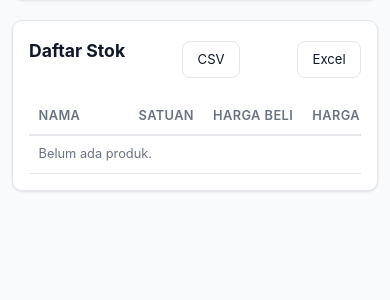
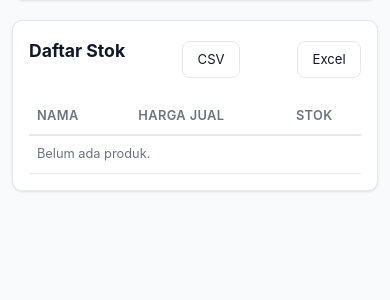
Before and after one commit to rizalnurdin093-sketch/warung-sembako, a Flask app: template templates/produk.html in a window 390 px wide. Shown: the part 314-614 px from the top of the page. Run offline with Flask 2, Linux system fonts and the light colour scheme; the template is opened without the code that fills it, so the values that code supplies are empty.

Commit message:
Fix: tabel stok mobile — sembunyikan kolom SATUAN & HARGA BELI agar NAMA tidak terpotong
- stok-table class khusus produk
- di mobile kolom 2&3 hidden, NAMA normal wrap

```diff
--- a/static/style.css
+++ b/static/style.css
@@ -114,8 +114,13 @@ body { font-family: -apple-system, BlinkMacSystemFont, 'Segoe UI', Roboto, 'Helv
   .container { padding: 1rem .75rem; }
   .panel { padding: 1rem; border-radius: 10px; }
   .produk-grid { grid-template-columns: repeat(auto-fill, minmax(84px, 1fr)); }
-  .table th, .table td { padding: .5rem .6rem; font-size: .8rem; }
-  .table th.num, .table td.num { min-width: 90px; }
+  .table th, .table td { padding: .5rem .5rem; font-size: .8rem; }
+  .table th.num, .table td.num { min-width: 85px; }
+  /* Produk di mobile: sembunyikan SATUAN(2) & HARGA BELI(3), sisakan NAMA/HARGA JUAL/STOK */
+  table.stok-table th:nth-child(2), table.stok-table td:nth-child(2),
+  table.stok-table th:nth-child(3), table.stok-table td:nth-child(3) { display: none; }
+  /* Kolom pertama (nama/tanggal) cukup lebar */
+  .table th:first-child, .table td:first-child { min-width: 0; white-space: normal; }
   .total-box strong { font-size: 1.1rem; }
   .form-row.totals strong { font-size: 1.1rem; }
   .stat-grid { grid-template-columns: repeat(2, 1fr); }
--- a/templates/produk.html
+++ b/templates/produk.html
@@ -20,7 +20,7 @@
     <a href="{{ url_for('export_xlsx', jenis='produk') }}" class="btn-ghost">Excel</a>
   </div>
   <div class="table-wrap">
-  <table class="table">
+  <table class="table stok-table">
     <thead>
       <tr><th>NAMA</th><th>SATUAN</th><th class="num">HARGA BELI</th><th class="num">HARGA JUAL</th><th class="num">STOK</th><th></th></tr>
     </thead>
```
